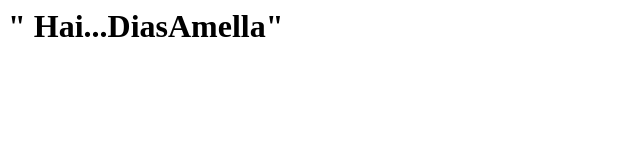
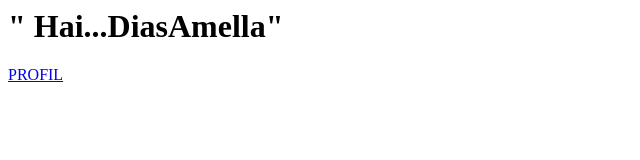
Before and after one commit to DiasAmellaPutri/DiasAmellaPutri.github.io, a plain HTML site: page index.html in a window 1280 px wide. Shown: the full height of the page, 0-640 px from the left. Drawn offline with Linux system fonts and the light colour scheme.

Commit message:
Update index.html

```diff
--- a/index.html
+++ b/index.html
@@ -4,6 +4,7 @@
 </head>
 <body>
 <h1> " Hai...DiasAmella" </h1>
+  <a href="profil.html">PROFIL</a>
 
 </body>
 </html>
```
